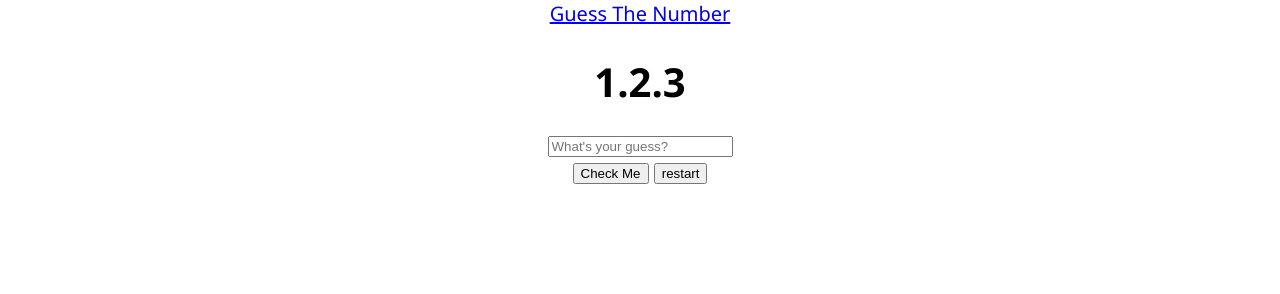
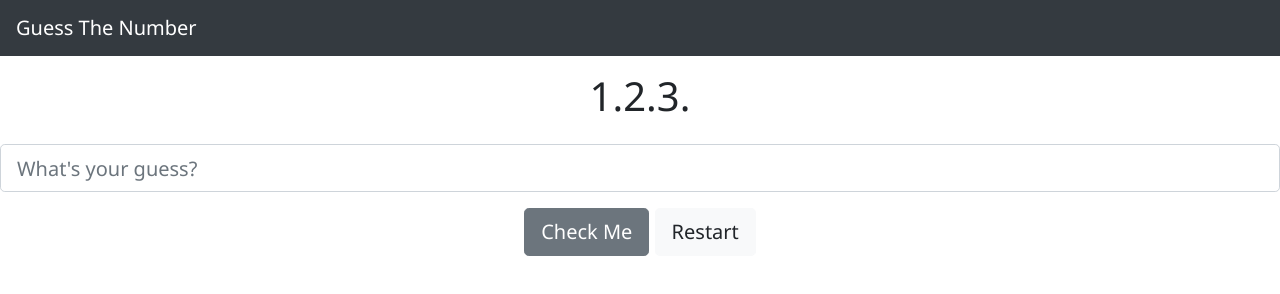
Before and after one commit to reed014/guess-the-number, a plain HTML site: page index.html in a window 1280 px wide. Drawn offline with nearby package versions, Linux system fonts and the light colour scheme.

Commit message:
Update index.html

```diff
--- a/index.html
+++ b/index.html
@@ -1,9 +1,9 @@
 <html lang="en">
 <head>
-    <meta charset="UTF-8">
-    <meta name="viewport" content="width=device-width, initial-scale=1.0">
         <title>Guess The Number</title>
-    <link rel="stylesheet" href="style.css">
+        <link rel="stylesheet" href="https://stackpath.bootstrapcdn.com/bootstrap/4.3.1/css/bootstrap.min.css" integrity="sha384-ggOyR0iXCbMQv3Xipma34MD+dH/1fQ784/j6cY/iJTQUOhcWr7x9JvoRxT2MZw1T" crossorigin="anonymous">
+        <link rel="stylesheet" type="text/css" href="style.css">
+        <script src="script.js"></script>
 </head>
 <body class="text-center">
     <nav class="navbar navbar-dark bg-dark">
@@ -11,21 +11,18 @@
             <a class="navbar-brand" href="#">Guess The Number</a>
     </nav>
     <main>
-        <h1 a class="banner p-3">1.2.3</h1>
-        <div id="form-group ">
+            <h1 class="banner p-3">1.2.3.</h1>
+            <div class="form-group ">
                 <input id="number-guess" class="form-control form-control-lg" type="number" placeholder="What's your guess?">
             </div>
             <div id="result">
-            <!--This is result will be-->
+                <!-- This is where the result will be-->
             </div>
-
-        <button type="button" id= "number-sumbit" class="btn btn-lg btnsecondary" onclick="playGame()">Check Me</button>
-        <button type="button" id= "restart-game" class="btn btn-lg btnsecondary" onclick="initGame()">restart</button>
-
+            <button type="button" id="number-submit" class="btn btn-lg btn-secondary">Check Me</button>
+            <button type="button" id="restart-game" class="btn btn-lg btn-light">Restart</button>
             <div id="history">
                 <!-- This is where the guess history will be-->
             </div>
     </main>
-    <script src="script.js" defer></script>
 </body>
 </html>
```
Lines whose indentation alone changed are shown as unchanged.
